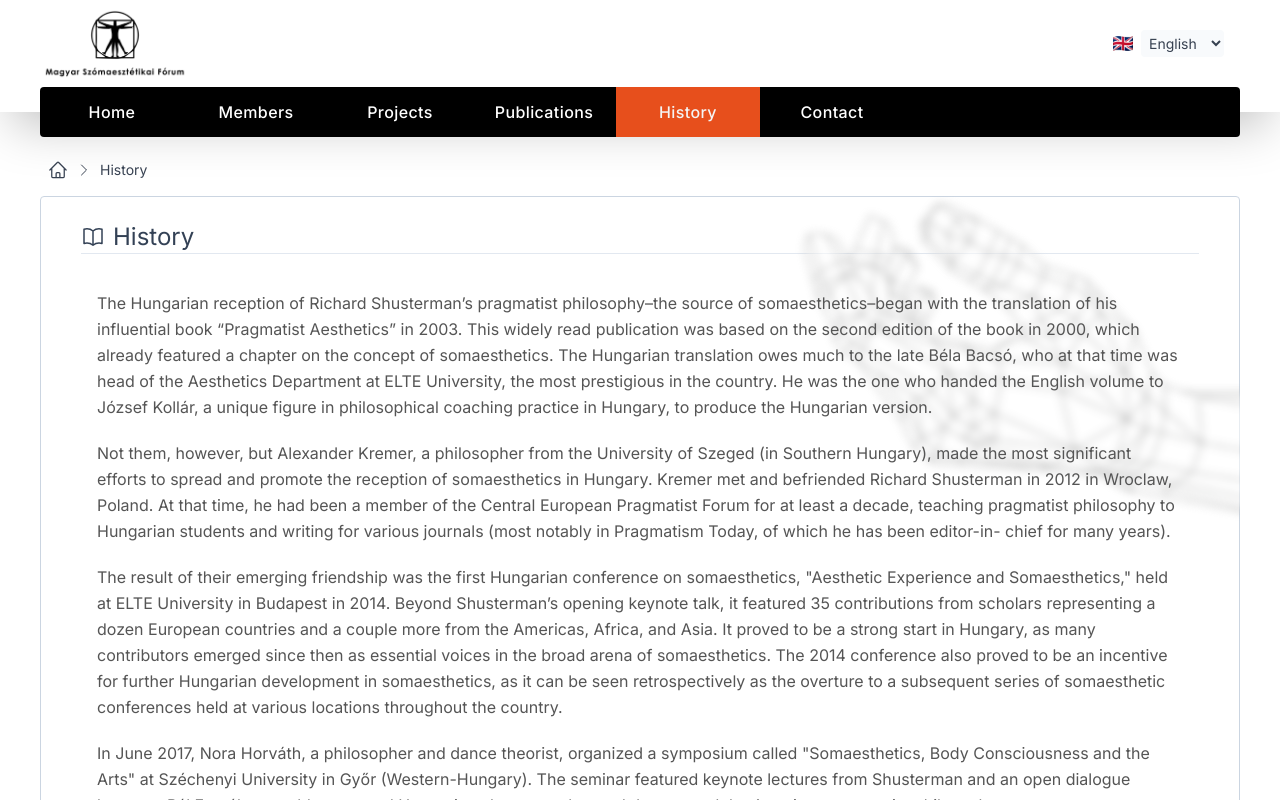
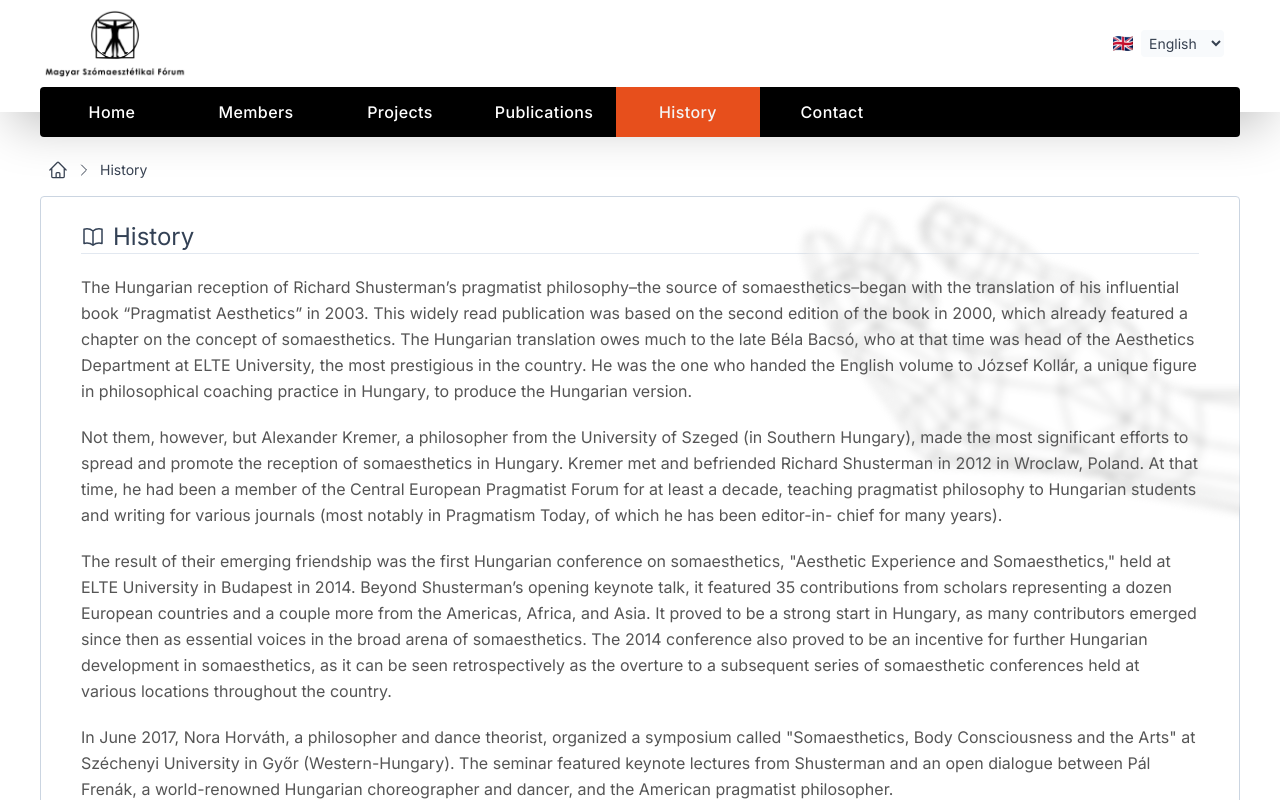
Before and after one commit to balumartin/hfs-app, a Next.js app: page /en/history in a window 1280 px wide. Shown: the top 800 px of the page. Built offline with nearby package versions, Linux system fonts and the light colour scheme.

Commit message:
fix padding

```diff
--- a/src/app/[locale]/history/page.tsx
+++ b/src/app/[locale]/history/page.tsx
@@ -26,7 +26,7 @@ export default async function HistoryPage({
           <span className="z-50">{pageTitle.history}</span>
         </h1>
         <div
-          className={`${inter.className} relative z-50 leading-relaxed flexStart flex-col gap-3 p-4 `}
+          className={`${inter.className} relative z-50 leading-relaxed flexStart flex-col gap-3 `}
         >
           {historyParts.map((part, i) => (
             <p key={i} className="mb-2">
```
